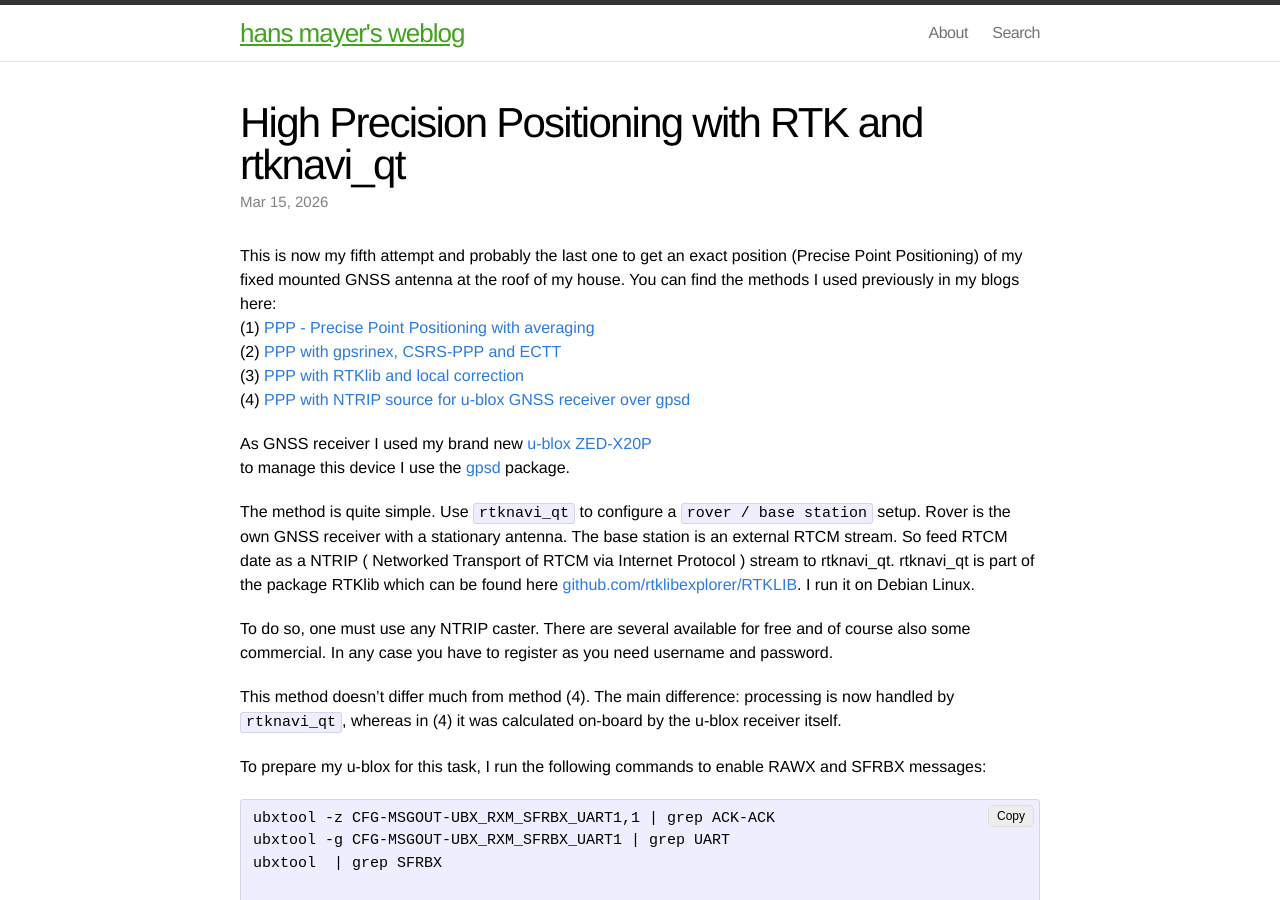
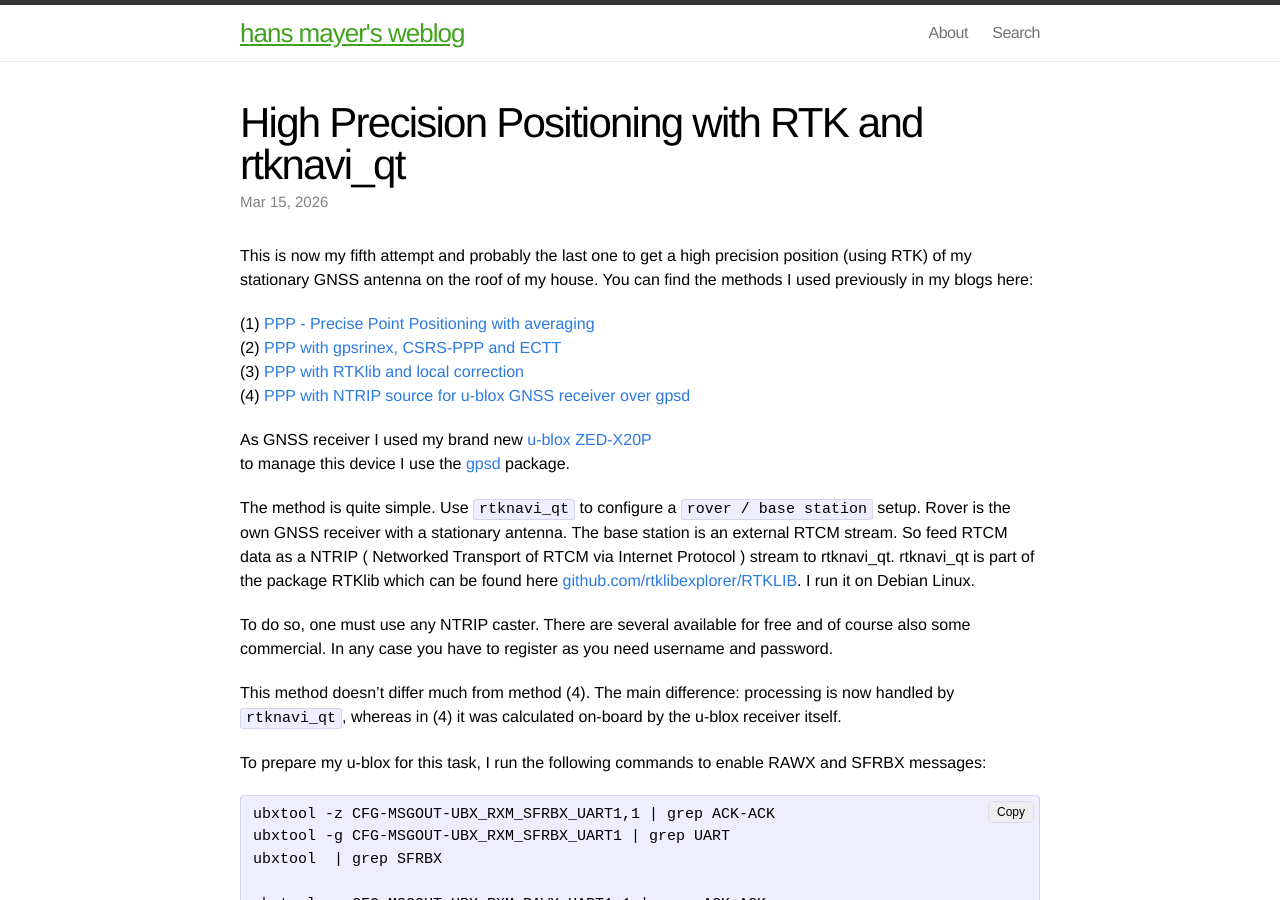
Before and after one commit to hans-mayer/blog, a Jekyll site: the page built from _posts/2026-03-15-PPP-with-NTRIP-source-and-rtknavi_qt.markdown, in a window 1280 px wide and 900 px high. Built offline with Jekyll 4.4.1, drawn with Linux system fonts in a browser that asks for light colours; some of the changed text lies outside the part shown.

Commit message:
minor changes in 2026-03-15 and 2026-05-03 markdown

```diff
--- a/_posts/2026-03-15-PPP-with-NTRIP-source-and-rtknavi_qt.markdown
+++ b/_posts/2026-03-15-PPP-with-NTRIP-source-and-rtknavi_qt.markdown
@@ -6,8 +6,9 @@
 ---
 
 
-This is now my fifth attempt and probably the last one to get an exact position (Precise Point Positioning) of my fixed mounted GNSS antenna at the roof of my house.
+This is now my fifth attempt and probably the last one to get a high precision position (using RTK) of my stationary GNSS antenna on the roof of my house.
 You can find the methods I used previously in my blogs here: <br>
+
 (1) [PPP - Precise Point Positioning with averaging](/2023/06/03/PPP-Precise-Point-Positioning.html){:target="_blank"} <br>
 (2) [PPP with gpsrinex, CSRS-PPP and ECTT](/2026/01/21/PPP-with-gpsrinex.html){:target="_blank"} <br>
 (3) [PPP with RTKlib and local correction](/2026/02/21/PPP-with-RTKLIB.html){:target="_blank"} <br>
@@ -17,7 +18,7 @@
 As GNSS receiver I used my brand new [u-blox ZED-X20P](/2026/03/09/u-blox_ZED-X20P.html){:target="_blank"} <br>
 to manage this device I use the [gpsd](https://gitlab.com/gpsd/gpsd){:target="_blank"} package.
 
-The method is quite simple. Use `rtknavi_qt` to configure a `rover / base station` setup. Rover is the own GNSS receiver with a stationary antenna. The base station is an external RTCM stream. So feed RTCM date as a NTRIP ( Networked Transport of RTCM via Internet Protocol ) stream to rtknavi_qt. rtknavi_qt is part of the package RTKlib which can be found here [github.com/rtklibexplorer/RTKLIB](https://github.com/rtklibexplorer/RTKLIB){:target="_blank"}. I run it on Debian Linux.
+The method is quite simple. Use `rtknavi_qt` to configure a `rover / base station` setup. Rover is the own GNSS receiver with a stationary antenna. The base station is an external RTCM stream. So feed RTCM data as a NTRIP ( Networked Transport of RTCM via Internet Protocol ) stream to rtknavi_qt. rtknavi_qt is part of the package RTKlib which can be found here [github.com/rtklibexplorer/RTKLIB](https://github.com/rtklibexplorer/RTKLIB){:target="_blank"}. I run it on Debian Linux.
 
 To do so, one must use any NTRIP caster. There are several available for free and of course also some commercial. In any case you have to register as you need username and password.
 
@@ -102,5 +103,7 @@
 As we can see there are 71.4% of all points with Q = 1 that is status "FIX". I took only those point for the calculation of the average value. The area is about
 5 times 6 cm.
 
+Note: The quality of your RTK fix depends heavily on the quality and proximity of the NTRIP caster. If you experience inconsistent results, double-check the coordinates provided by the caster's mountpoint.
+
 Tools at github: <br>
 A commandline tool to [transform ecef wgs84](https://github.com/hans-mayer/transform_ecef_wgs84){:target="_blank"} data. <br>
--- a/_posts/2026-05-03-RTK-base-rover-with-Ublox-GNSS-receivers.markdown
+++ b/_posts/2026-05-03-RTK-base-rover-with-Ublox-GNSS-receivers.markdown
@@ -468,3 +468,6 @@
 (3) [PPP with RTKlib and local correction](/2026/02/21/PPP-with-RTKLIB.html){:target="_blank"} <br>
 (4) [PPP with NTRIP source for u-blox GNSS receiver over gpsd](/2026/02/28/PPP-with-NTRIP-source.html){:target="_blank"} <br>
 (5) [PPP with NTRIP source and rtknavi_qt](/2026/03/15/PPP-with-NTRIP-source-and-rtknavi_qt.html){:target="_blank"} <br>
+
+Tools at github: <br>
+A commandline tool to [transform ecef wgs84](https://github.com/hans-mayer/transform_ecef_wgs84){:target="_blank"} data. <br>
```
Also changed, not shown: other parts of _posts/2026-03-15-PPP-with-NTRIP-source-and-rtknavi_qt.markdown (+1 -1 lines).
